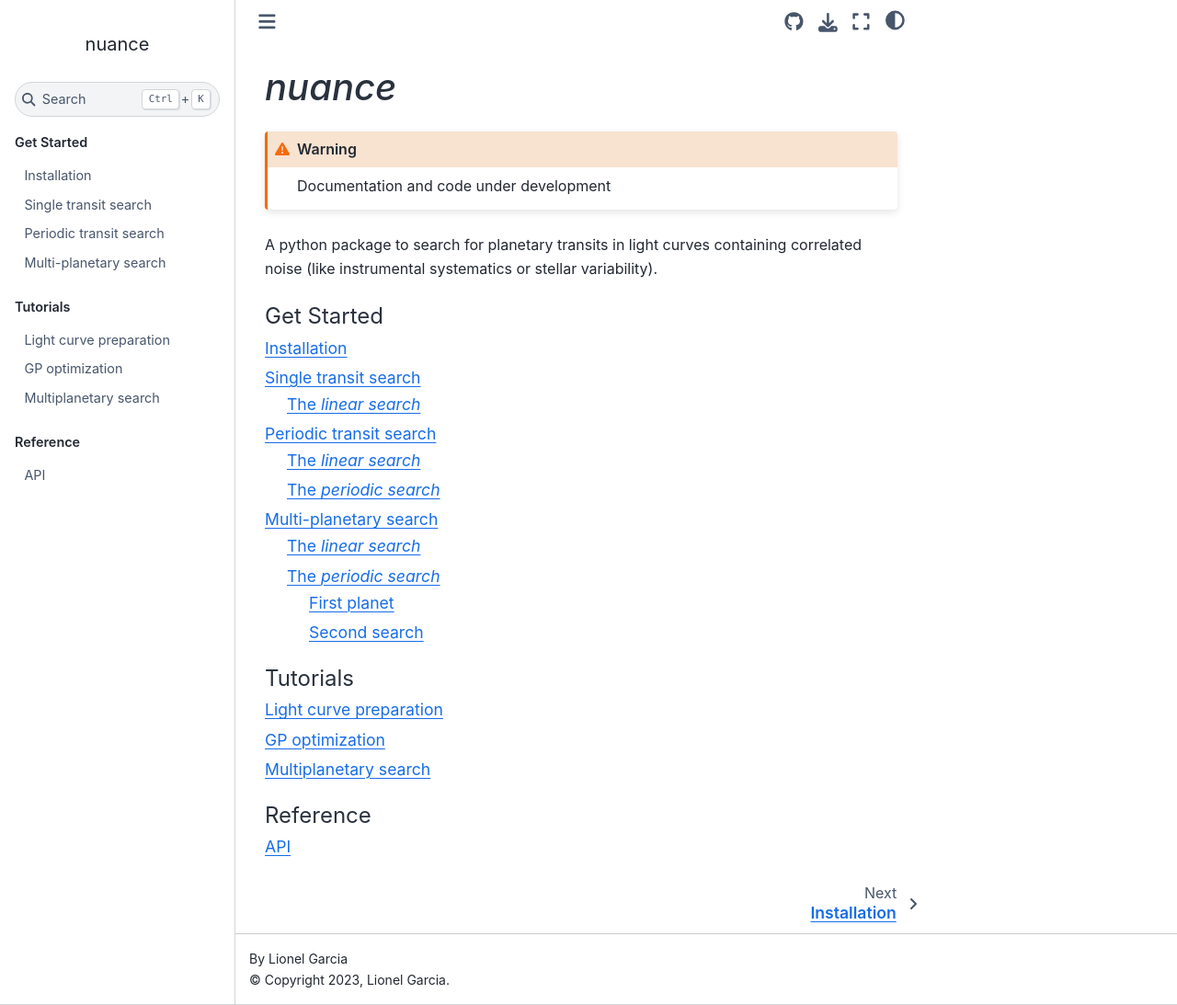
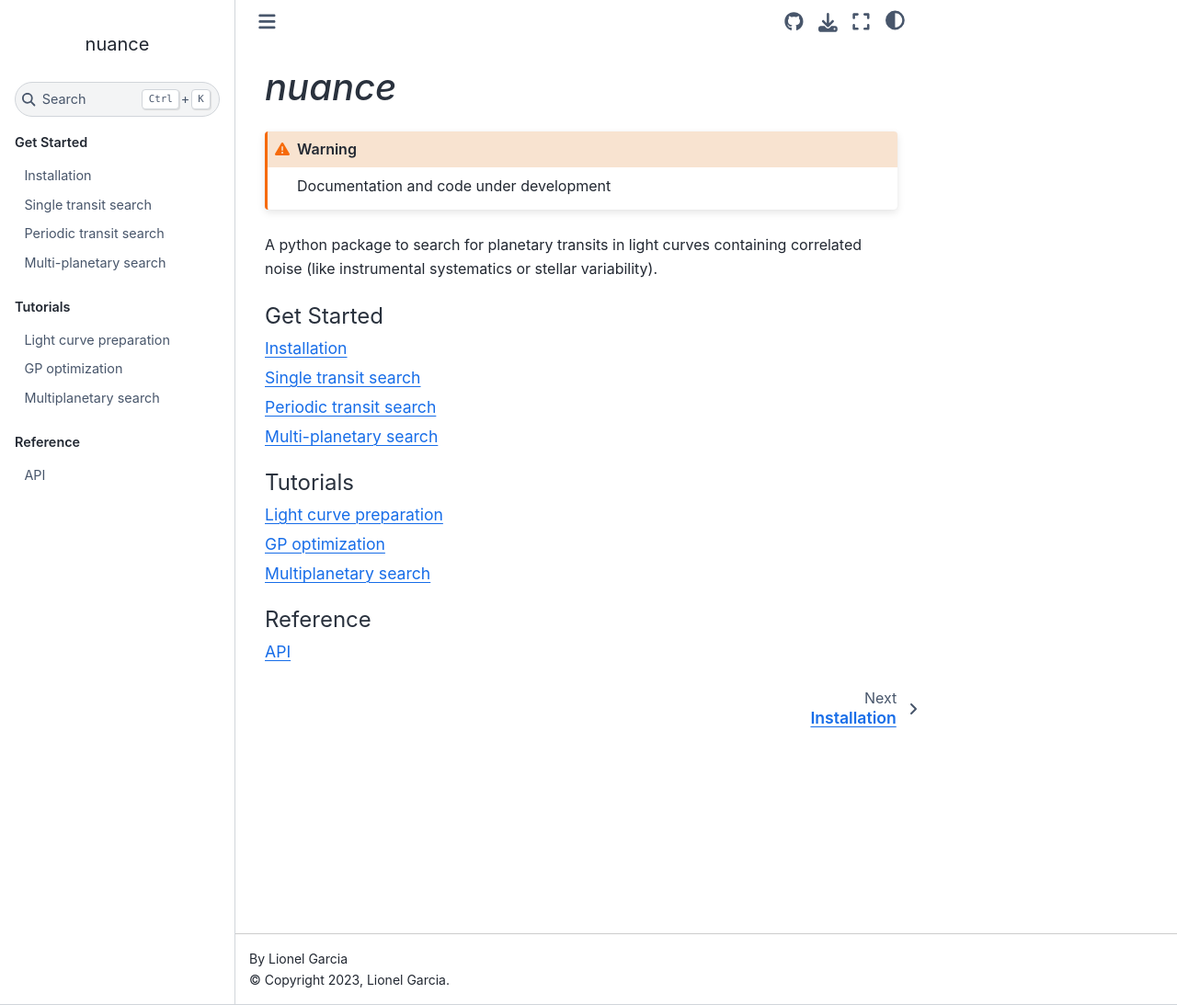
Before and after one commit to lgrcia/nuance, a Sphinx documentation site: the page built from docs/source/index.md, in a window 1280 px wide and 1093 px high. Shown: the whole window at 92% size. Built offline with Sphinx 7.4.7 and the Sphinx Book theme 1.1.4, drawn with Linux system fonts in a browser that asks for light colours; some of the changed lines change nothing that is shown.

Commit message:
limit toc tree depth

````diff
--- a/docs/source/index.md
+++ b/docs/source/index.md
@@ -8,6 +8,7 @@ A python package to search for planetary transits in light curves containing cor
 
 ```{toctree}
 :caption: Get Started
+:maxdepth: 1
 
 install.md
 single.ipynb
@@ -17,6 +18,7 @@ multi1.ipynb
 
 ```{toctree}
 :caption: Tutorials
+:maxdepth: 1
 
 lc_prep.ipynb
 gp.ipynb
````
